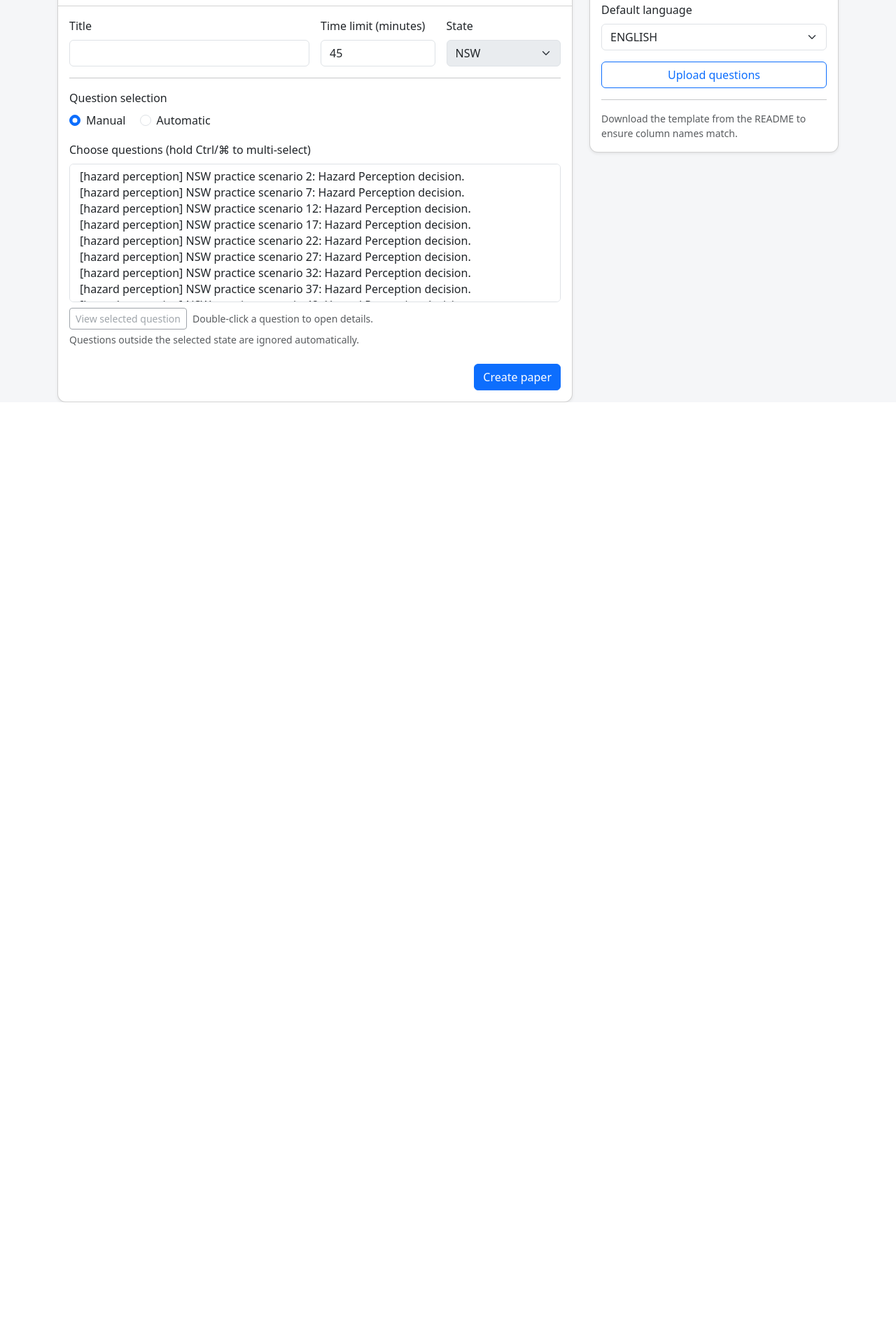
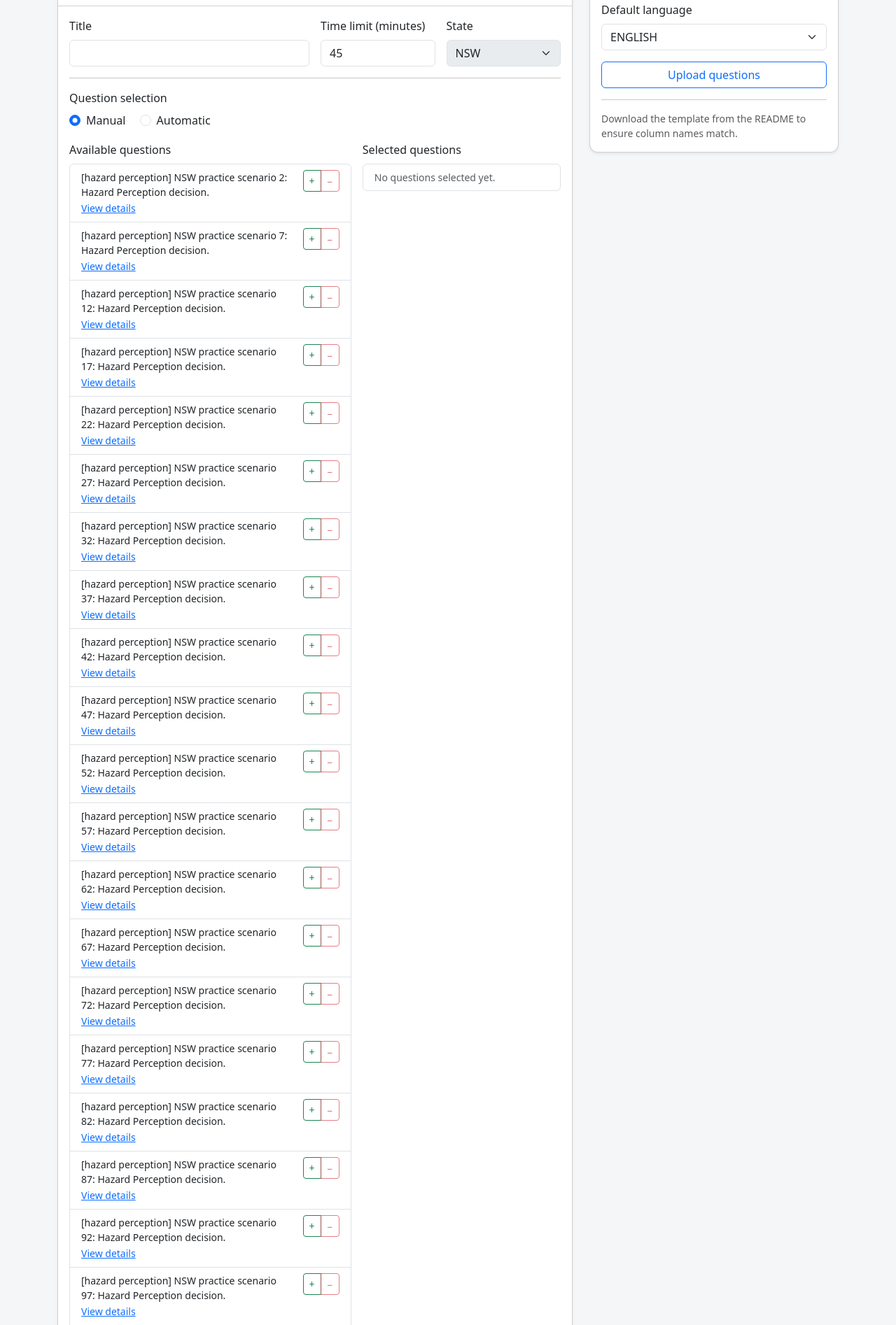
Before and after one commit to YinxinZhu/elec5620-goup12, a Flask app: page /coach/exams in a window 1280 px wide. Shown: the part 396-2290 px from the top of the page at 70% size. Before the commit the page ends 971 px from the top, so only its background shows below. Run offline with Flask 3, Linux system fonts and the light colour scheme; a user stored in the database is signed in; some libraries are stand-ins or nearby versions.

Commit message:
Improve manual exam question selection workflow

```diff
--- a/app/coach/routes.py
+++ b/app/coach/routes.py
@@ -1001,22 +1001,27 @@ def _handle_exam_creation_action() -> None:
 
     selected_questions: list[Question] = []
     if selection_mode == "manual":
+        raw_ids = (request.form.get("selected_question_ids") or "").split(",")
         question_ids: list[int] = []
-        for raw_id in request.form.getlist("question_ids"):
+        for raw_id in raw_ids:
+            raw_value = raw_id.strip()
+            if not raw_value:
+                continue
             try:
-                question_ids.append(int(raw_id))
+                question_id = int(raw_value)
             except (TypeError, ValueError):
                 continue
+            if question_id not in question_ids:
+                question_ids.append(question_id)
         if not question_ids:
             flash("Select at least one question for the paper.", "warning")
             return
-        questions = Question.query.filter(Question.id.in_(question_ids)).all()
+        query = _question_base_query(state if state != "ALL" else None)
+        questions = query.filter(Question.id.in_(question_ids)).all()
         lookup = {question.id: question for question in questions}
         for qid in question_ids:
             question = lookup.get(qid)
             if not question:
-                continue
-            if question.state_scope not in {"ALL", state}:
                 continue
             selected_questions.append(question)
         if not selected_questions:
--- a/app/student/routes.py
+++ b/app/student/routes.py
@@ -1151,6 +1151,7 @@ def exams():
     topic_rows = (
         Question.query.with_entities(Question.topic)
         .filter((Question.state_scope == "ALL") | (Question.state_scope == student.state))
+        .filter(Question.language == student.preferred_language)
         .distinct()
         .order_by(Question.topic.asc())
         .all()
@@ -1345,7 +1346,7 @@ def practice():
 
         query = Question.query.filter(
             (Question.state_scope == "ALL") | (Question.state_scope == student.state)
-        )
+        ).filter(Question.language == student.preferred_language)
         if topic:
             query = query.filter(Question.topic.ilike(f"%{topic}%"))
 
@@ -1365,7 +1366,11 @@ def practice():
         flash(_t("Start a practice session from the exam hub."), "info")
         return redirect(url_for("student.exams"))
 
-    questions = Question.query.filter(Question.id.in_(question_ids)).all()
+    questions = (
+        Question.query.filter(Question.id.in_(question_ids))
+        .filter(Question.language == student.preferred_language)
+        .all()
+    )
     lookup = {question.id: question for question in questions}
     ordered_questions = [lookup[qid] for qid in question_ids if qid in lookup]
     starred_ids = _starred_question_ids(student, set(lookup.keys()))
--- a/app/templates/coach/exams.html
+++ b/app/templates/coach/exams.html
@@ -99,24 +99,40 @@
             </div>
           </div>
           <div class="selection-manual">
-            <label class="form-label" for="question_ids">{{ _('Choose questions (hold Ctrl/⌘ to multi-select)') }}</label>
-            <select class="form-select" id="question_ids" name="question_ids" multiple size="8">
-              {% for question in available_questions %}
-              <option value="{{ question.id }}">[{{ question.topic }}] {{ question.prompt[:80] }}{% if question.prompt|length > 80 %}…{% endif %}</option>
-              {% endfor %}
-            </select>
-            <div class="d-flex align-items-center gap-2 mt-2">
-              <a
-                class="btn btn-outline-secondary btn-sm disabled"
-                data-role="question-detail-link"
-                data-detail-url-base="{{ url_for('coach.question_detail', question_id=0).rsplit('/', 1)[0] }}"
-                target="_blank"
-                rel="noopener"
-                aria-disabled="true"
-              >{{ _('View selected question') }}</a>
-              <small class="text-muted">{{ _('Double-click a question to open details.') }}</small>
+            <div class="row g-3">
+              <div class="col-lg-7">
+                <label class="form-label" for="available-questions">{{ _('Available questions') }}</label>
+                <div class="list-group" id="available-questions" data-role="available-questions">
+                  {% for question in available_questions %}
+                  {% set summary = '[' ~ question.topic ~ '] ' ~ question.prompt[:80] ~ ('…' if question.prompt|length > 80 else '') %}
+                  <div
+                    class="list-group-item d-flex align-items-start justify-content-between gap-3"
+                    data-question-id="{{ question.id }}"
+                    data-question-summary="{{ summary|e }}"
+                    data-detail-url="{{ url_for('coach.question_detail', question_id=question.id) }}"
+                  >
+                    <div class="me-auto">
+                      <div class="small">{{ summary }}</div>
+                      <a class="small" href="{{ url_for('coach.question_detail', question_id=question.id) }}" target="_blank" rel="noopener">{{ _('View details') }}</a>
+                    </div>
+                    <div class="btn-group btn-group-sm flex-shrink-0" role="group" aria-label="{{ _('Add or remove question') }}">
+                      <button type="button" class="btn btn-outline-success" data-action="add" aria-label="{{ _('Add question') }}">&plus;</button>
+                      <button type="button" class="btn btn-outline-danger" data-action="remove" aria-label="{{ _('Remove question') }}">&minus;</button>
+                    </div>
+                  </div>
+                  {% endfor %}
+                </div>
+                <div class="form-text mt-2">{{ _('Use the plus button to add questions to the paper. Use the minus button to remove them.') }}</div>
+                <div class="form-text">{{ _('Questions outside the selected state are ignored automatically.') }}</div>
+              </div>
+              <div class="col-lg-5">
+                <label class="form-label" for="selected-questions">{{ _('Selected questions') }}</label>
+                <div class="list-group min-vh-25" id="selected-questions" data-role="selected-questions" data-remove-label="{{ _('Remove question') }}" data-view-label="{{ _('View details') }}">
+                  <div class="list-group-item text-muted small" data-role="empty-state">{{ _('No questions selected yet.') }}</div>
+                </div>
+              </div>
             </div>
-            <div class="form-text">{{ _('Questions outside the selected state are ignored automatically.') }}</div>
+            <input type="hidden" id="selected_question_ids" name="selected_question_ids">
           </div>
           <div class="selection-auto d-none">
             <div class="row g-3">
@@ -193,31 +209,138 @@
       });
     });
 
-    const questionSelect = document.getElementById('question_ids');
-    const detailLink = document.querySelector('[data-role="question-detail-link"]');
-    if (questionSelect && detailLink) {
-      const base = detailLink.dataset.detailUrlBase || '';
-      const prefix = base.endsWith('/') ? base : `${base}/`;
-      const updateDetailLink = () => {
-        const selected = questionSelect.value;
-        if (selected) {
-          detailLink.classList.remove('disabled');
-          detailLink.setAttribute('aria-disabled', 'false');
-          detailLink.href = `${prefix}${selected}`;
-        } else {
-          detailLink.classList.add('disabled');
-          detailLink.setAttribute('aria-disabled', 'true');
-          detailLink.href = '#';
+    const availableList = document.querySelector('[data-role="available-questions"]');
+    const selectedList = document.querySelector('[data-role="selected-questions"]');
+    const selectedInput = document.getElementById('selected_question_ids');
+    if (availableList && selectedList && selectedInput) {
+      const emptyState = selectedList.querySelector('[data-role="empty-state"]');
+      const removeLabel = selectedList.dataset.removeLabel || 'Remove question';
+      const viewLabel = selectedList.dataset.viewLabel || 'View details';
+
+      const getSelectedItems = () =>
+        Array.from(selectedList.querySelectorAll('[data-selected-item="true"]'));
+
+      const updateState = () => {
+        const items = getSelectedItems();
+        const ids = items.map((item) => item.dataset.questionId).filter(Boolean);
+        selectedInput.value = ids.join(',');
+        if (emptyState) {
+          if (ids.length > 0) {
+            emptyState.classList.add('d-none');
+          } else {
+            emptyState.classList.remove('d-none');
+          }
         }
+        availableList.querySelectorAll('[data-question-id]').forEach((item) => {
+          const id = item.dataset.questionId;
+          const isSelected = ids.includes(id);
+          const addButton = item.querySelector('button[data-action="add"]');
+          const removeButton = item.querySelector('button[data-action="remove"]');
+          if (addButton) {
+            addButton.disabled = isSelected;
+          }
+          if (removeButton) {
+            removeButton.disabled = !isSelected;
+          }
+        });
       };
 
-      questionSelect.addEventListener('change', updateDetailLink);
-      questionSelect.addEventListener('dblclick', () => {
-        if (!detailLink.classList.contains('disabled') && detailLink.href) {
-          window.open(detailLink.href, '_blank', 'noopener=yes');
+      const createSelectedItem = (id, summary, detailUrl) => {
+        const item = document.createElement('div');
+        item.className = 'list-group-item d-flex align-items-start justify-content-between gap-3';
+        item.dataset.questionId = id;
+        item.dataset.selectedItem = 'true';
+
+        const info = document.createElement('div');
+        info.className = 'me-auto';
+
+        const summaryEl = document.createElement('div');
+        summaryEl.className = 'small';
+        summaryEl.textContent = summary;
+        info.appendChild(summaryEl);
+
+        if (detailUrl) {
+          const link = document.createElement('a');
+          link.className = 'small';
+          link.href = detailUrl;
+          link.target = '_blank';
+          link.rel = 'noopener';
+          link.textContent = viewLabel;
+          info.appendChild(link);
+        }
+
+        const removeButton = document.createElement('button');
+        removeButton.type = 'button';
+        removeButton.className = 'btn btn-outline-danger btn-sm';
+        removeButton.dataset.action = 'remove';
+        removeButton.setAttribute('aria-label', removeLabel);
+        removeButton.textContent = '−';
+
+        item.appendChild(info);
+        item.appendChild(removeButton);
+
+        return item;
+      };
+
+      const addQuestion = (questionItem) => {
+        const id = questionItem.dataset.questionId;
+        if (!id) {
+          return;
+        }
+        const alreadySelected = selectedList.querySelector(
+          `[data-selected-item="true"][data-question-id="${id}"]`,
+        );
+        if (alreadySelected) {
+          return;
+        }
+        const summary = questionItem.dataset.questionSummary || questionItem.textContent.trim();
+        const detailUrl = questionItem.dataset.detailUrl || '';
+        const selectedItem = createSelectedItem(id, summary, detailUrl);
+        selectedList.appendChild(selectedItem);
+        updateState();
+      };
+
+      const removeQuestion = (id) => {
+        const selectedItem = selectedList.querySelector(
+          `[data-selected-item="true"][data-question-id="${id}"]`,
+        );
+        if (!selectedItem) {
+          return;
+        }
+        selectedItem.remove();
+        updateState();
+      };
+
+      availableList.addEventListener('click', (event) => {
+        const button = event.target.closest('button[data-action]');
+        if (!button) {
+          return;
+        }
+        const item = button.closest('[data-question-id]');
+        if (!item) {
+          return;
+        }
+        if (button.dataset.action === 'add') {
+          addQuestion(item);
+        } else if (button.dataset.action === 'remove') {
+          removeQuestion(item.dataset.questionId);
         }
       });
-      updateDetailLink();
+
+      selectedList.addEventListener('click', (event) => {
+        const button = event.target.closest('button[data-action="remove"]');
+        if (!button) {
+          return;
+        }
+        const item = button.closest('[data-selected-item="true"][data-question-id]');
+        if (!item) {
+          return;
+        }
+        item.remove();
+        updateState();
+      });
+
+      updateState();
     }
   })();
 </script>
```
